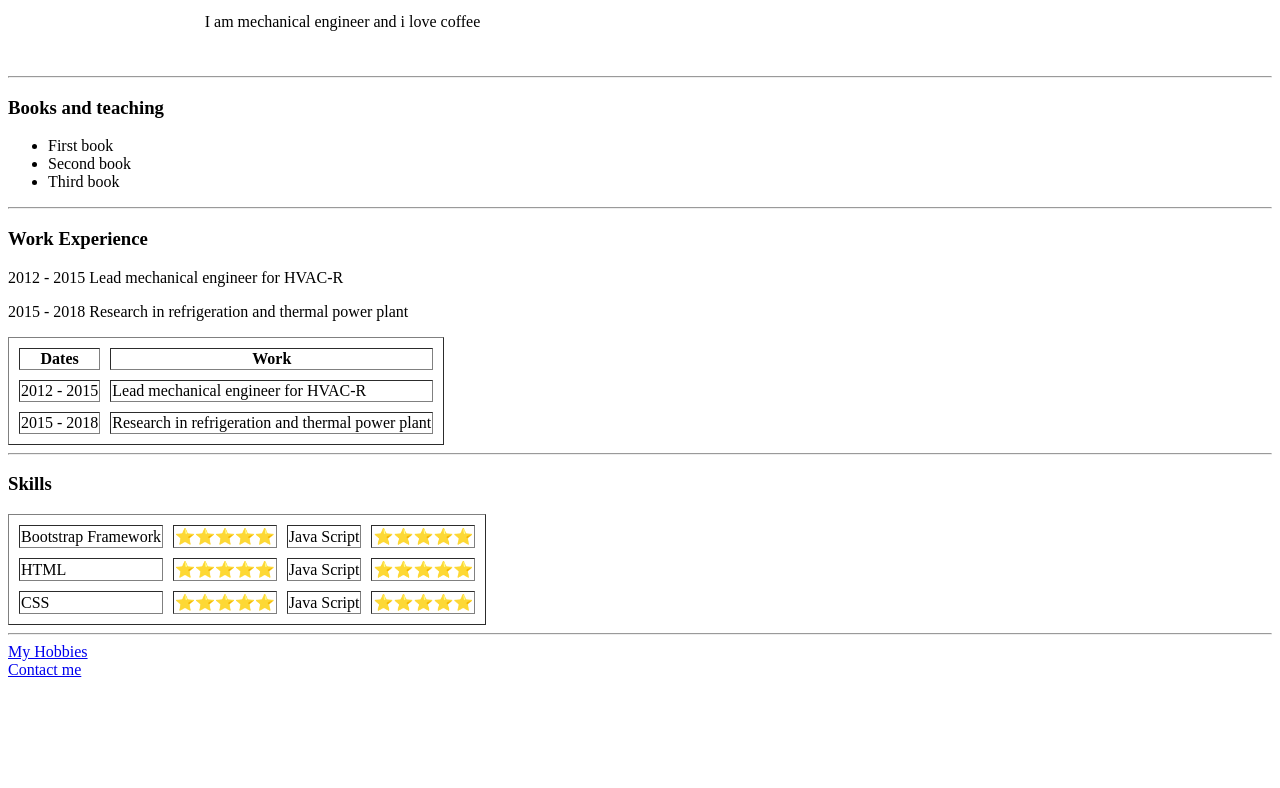
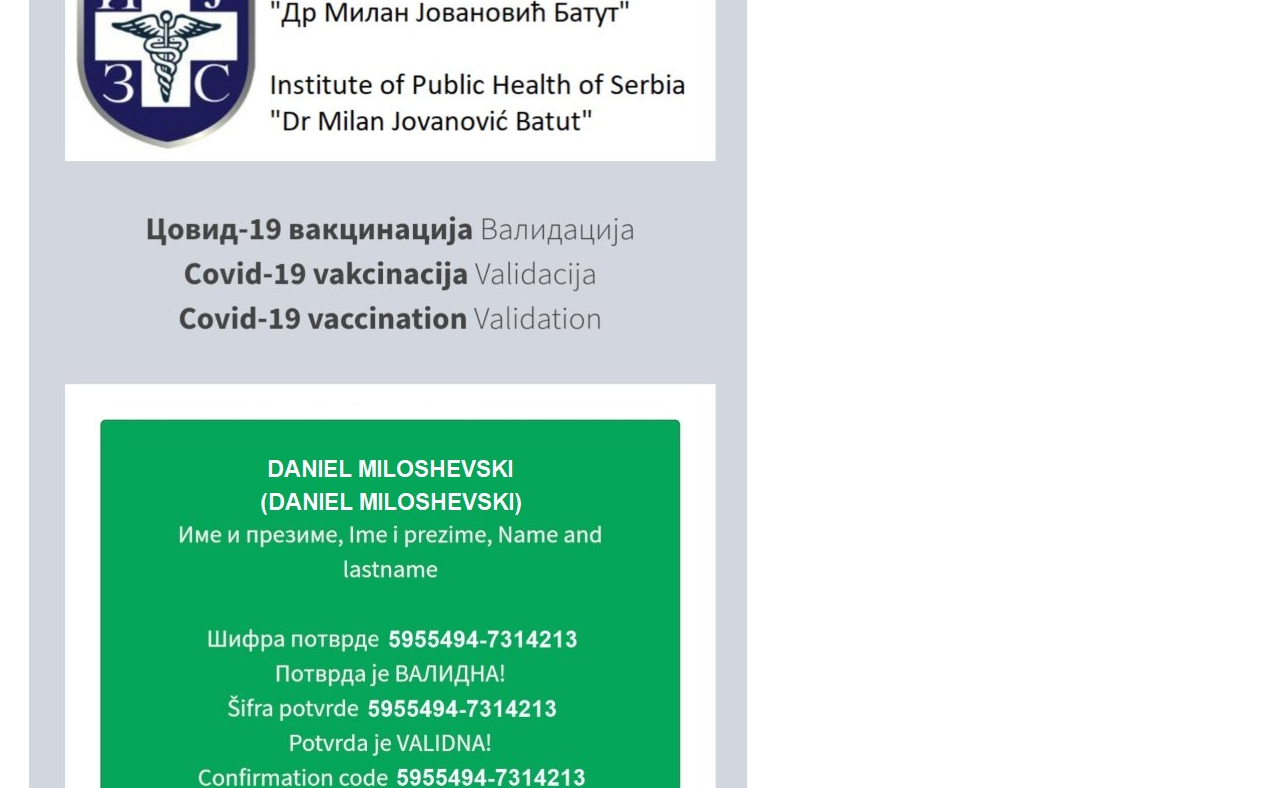
Before and after one commit to Daniel-GitHubio/i.ibb.co, a plain HTML site: page index.html in a window 1280 px wide. Shown: the part 130-918 px from the top of the page. Before the commit the page ends 817 px from the top, so only its background shows below. Drawn offline with Linux system fonts and the light colour scheme.

Commit message:
Update index.html

```diff
--- a/index.html
+++ b/index.html
@@ -9,78 +9,9 @@
 <body>
   <table cellspacing="20">
     <tr>
-      <td><img src="images\Daniel_linkedin.png" alt="Daniel profile picture"></td>
-      <td>
-        <h1> Daniel Miloshevski </h1>
-        <p>
-          <em>
-            Mechanical <strong><a href="https://www.linkedin.com/in/daniel-miloshevski-984524136/">engineer</a>
-            </strong>
-          </em>
-        </p>
-        <p>I am mechanical engineer and i love coffee</p>
-      </td>
+      <td><img src="images\i.ibb.co_DANIEL_MILOSHEVSKI.jpg" alt="Daniel profile picture"></td>
+
     </tr>
   </table>
-  <hr>
-  <h3>Books and teaching</h3>
-  <ul>
-    <li>First book</li>
-    <li>Second book</li>
-    <li>Third book</li>
-  </ul>
-  <hr>
-  <h3>Work Experience</h3>
-  <p>2012 - 2015 Lead mechanical engineer for HVAC-R</p>
-  <p>2015 - 2018 Research in refrigeration and thermal power plant</p>
-  <table border="1"cellspacing="10">
-    <thead>
-      <tr>
-        <th>Dates</th>
-        <th>Work</th>
-      </tr>
-    </thead>
-    <tbody>
-      <tr>
-        <td>2012 - 2015</td>
-        <td>Lead mechanical engineer for HVAC-R</td>
-      </tr>
-      <tr>
-        <td>2015 - 2018</td>
-        <td>Research in refrigeration and thermal power plant</td>
-      </tr>
-    </tbody>
-    <tfoot>
-
-    </tfoot>
-
-  </table>
-  <hr>
-  <h3>Skills</h3>
-  <table border="1"cellspacing="10">
-    <tbody>
-      <tr>
-        <td>Bootstrap Framework</td>
-        <td>⭐⭐⭐⭐⭐</td>
-        <td>Java Script</td>
-        <td>⭐⭐⭐⭐⭐</td>
-      <tr>
-        <td>HTML</td>
-        <td>⭐⭐⭐⭐⭐</td>
-        <td>Java Script</td>
-        <td>⭐⭐⭐⭐⭐</td>
-      </tr>
-      <tr>
-        <td>CSS</td>
-        <td>⭐⭐⭐⭐⭐</td>
-        <td>Java Script</td>
-        <td>⭐⭐⭐⭐⭐</td>
-      </tr>
-    </tbody>
-  </table>
-  <hr>
-  <a href="hobbies.html">My Hobbies</a><br>
-  <a href="contact.html">Contact me</a>
-</body>
 
 </html>
```
